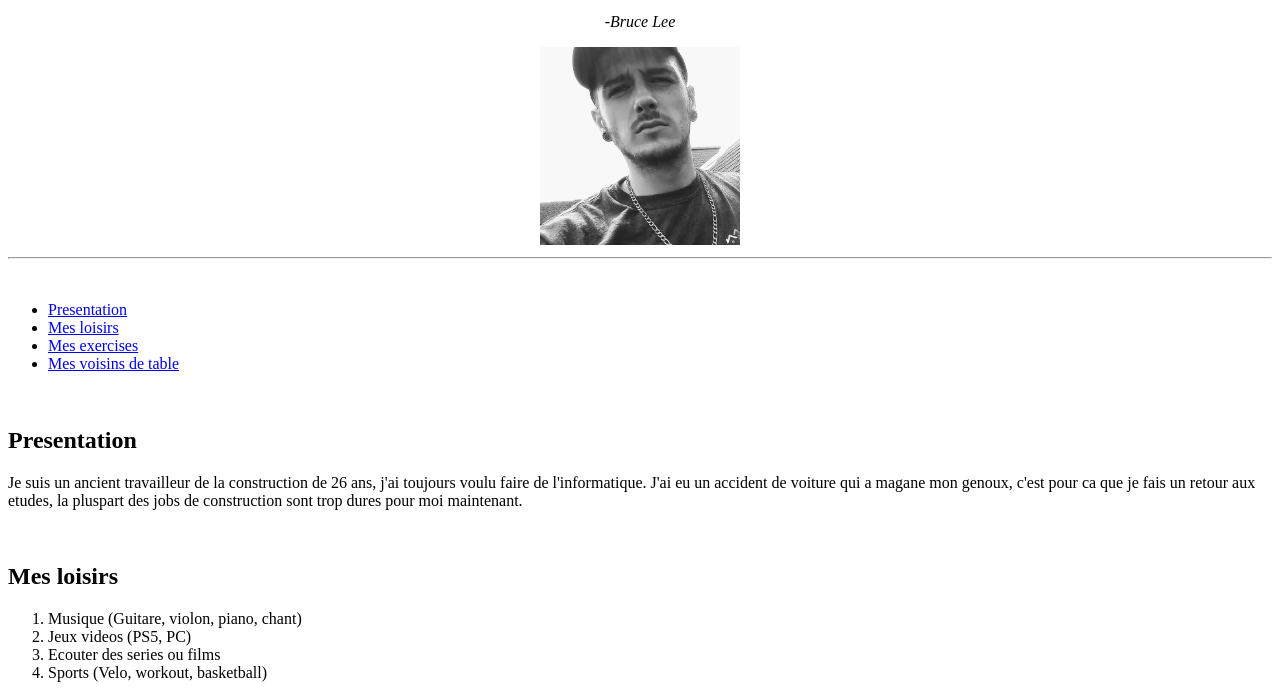
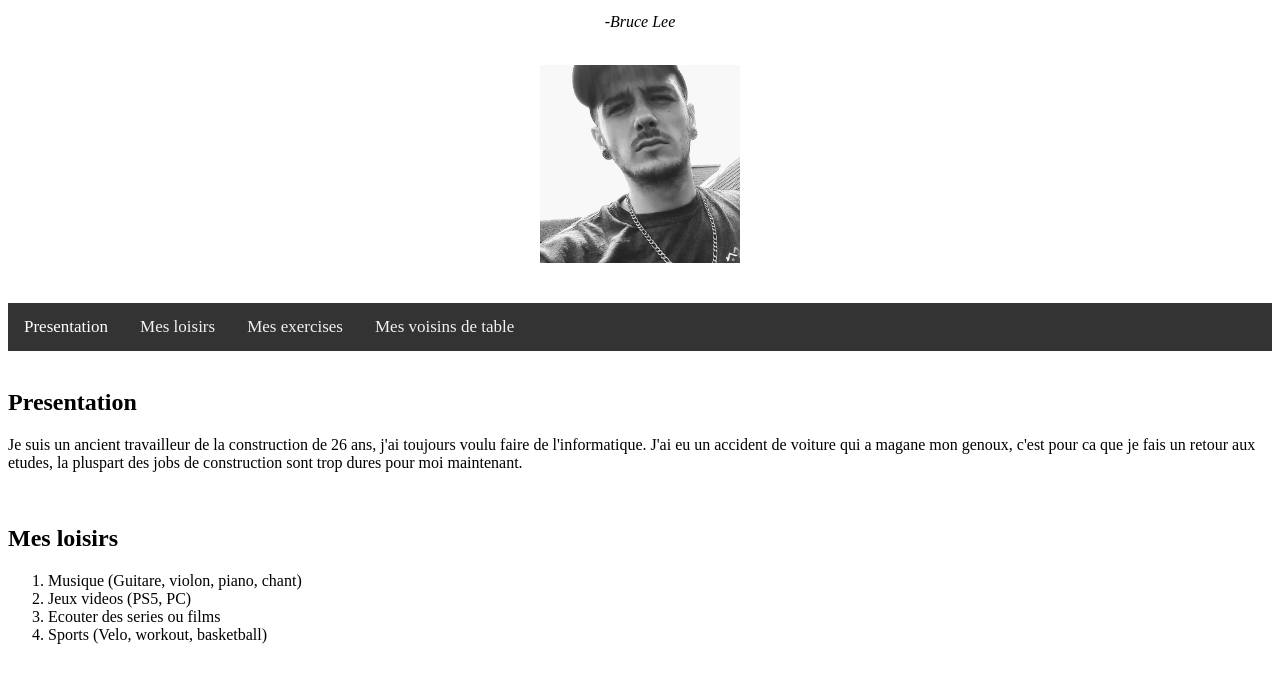
Before and after one commit to TheSimpKiller/TheSimpKiller.github.io, a plain HTML site: page index.html in a window 1280 px wide. Shown: the part 101-796 px from the top of the page. Drawn offline with Linux system fonts and the light colour scheme.

Commit message:
Update index.html

```diff
--- a/index.html
+++ b/index.html
@@ -1,6 +1,34 @@
 <!DOCTYPE html>
 <html>
     <head>
+        <style>
+            .topnav
+            {
+                background-color: #333;
+                overflow: hidden;
+            }
+
+            .topnav a
+            {
+                float: left;
+                color: #f2f2f2;
+                text-align: center;
+                padding: 14px 16px;
+                text-decoration: none;
+                font-size: 17px;
+            }
+
+            .topnav a:hover
+            {
+                background-color: #ddd;
+                color: black;
+            }
+
+            .topnav a.active
+            {
+                color: white;
+            }
+        </style>
         <meta charset="utf-8">
         <title>Mon portfolio</title>
     </head>
@@ -9,17 +37,18 @@
             <center><b><h1 id="Return">Etienne Beaulieu</h1></b></center>
             <center><p>"Do not pray for an easy life, pray for the strenght to endure a difficult one."</p></center>
             <center><i><p>-Bruce Lee</p></i></center>
+            <br>
             <center><img src="Ma photo.jpg" alt="Le beau bonhomme est partit..." width="200"></center>
-            <hr>
+            <br>
         </header>
         <article>
             <br>
-            <ul>
-                <li><a href="#Presentation">Presentation</a></li>
-                <li><a href="#Mes loisirs">Mes loisirs</a></li>
-                <li><a href="#Mes exercises">Mes exercises</a></li>
-                <li><a href="#Mes voisins de table">Mes voisins de table</a></li>
-            </ul>
+            <div class="topnav">
+                <a class="active" href="#Presentation">Presentation</a>
+                <a href="#Mes loisirs">Mes loisirs</a>
+                <a href="#Mes exercises">Mes exercises</a>
+                <a href="#Mes voisins de table">Mes voisins de table</a>
+            </div>
             <br>
             <h2 id="Presentation">Presentation</h2>
             <p>Je suis un ancient travailleur de la construction de 26 ans, j'ai toujours voulu faire de l'informatique. J'ai eu un accident de voiture qui a magane mon genoux, c'est pour ca que je fais un retour aux etudes, la pluspart des jobs de construction sont trop dures pour moi maintenant.</p>
@@ -36,6 +65,8 @@
             <ul>
                 <li><a href="cours 1.html">01 - Hello, World!</a></li>
                 <li><a href="#Return">02 - Portfolio</a></li>
+                <li><a href="https://thesimpkiller.github.io/">03 - GitHub</a></li>
+                <li><a href="../Exercise 4/ex04_selecteur_css.html">04 - Selecteurs de css</a></li>
             </ul>
             <br>
             <h2 id="Mes voisins de table">Mes voisins de table</h2>
```
